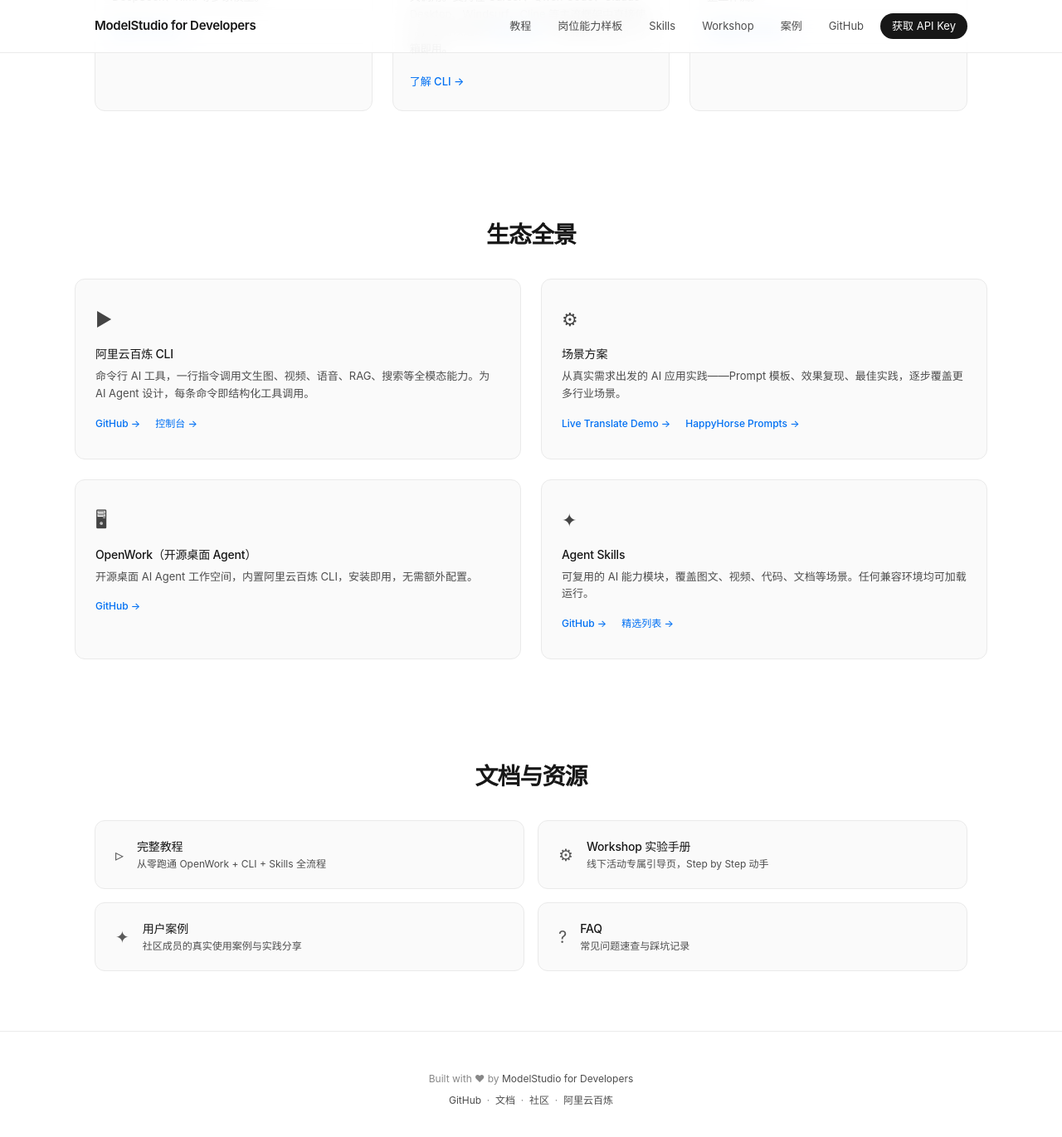
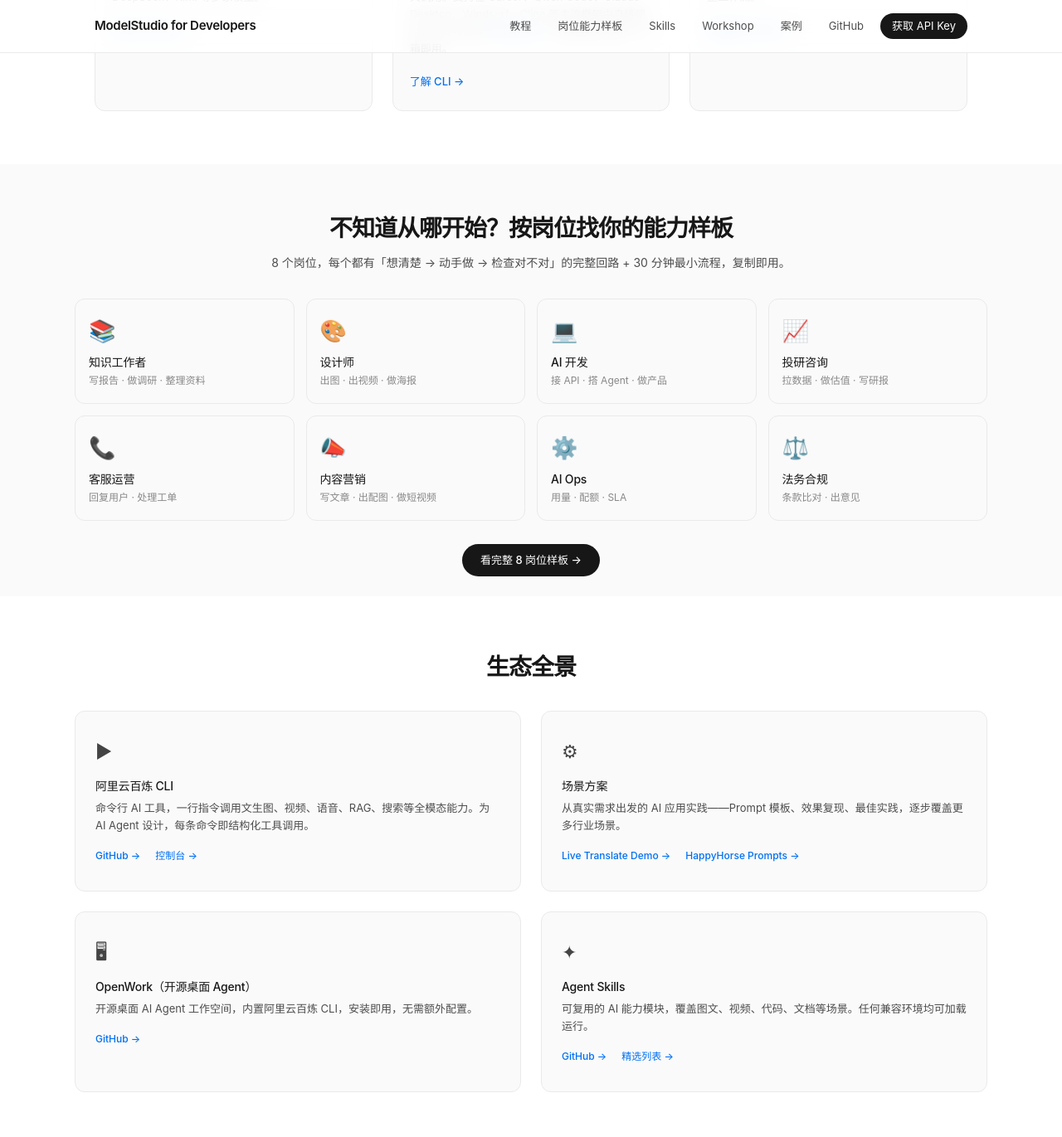
Before and after one commit to joeytoday/modelstudioai.github.io, a Jekyll site: the page built from index.md, in a window 1280 px wide and 1400 px high, scrolled down 585 px. Shown: the top 1371 px of the window at 83% size. Built offline with Jekyll 4.4.1, drawn with Linux system fonts in a browser that asks for light colours.

Commit message:
feat(home): add 岗位能力样板 entry section (8 role cards + CTA between steps and ecosystem)

```diff
--- a/_layouts/home.html
+++ b/_layouts/home.html
@@ -131,6 +131,22 @@ body { font-family: var(--font-sans); color: var(--ink); line-height: 1.5; backg
 .step-card a { color: var(--link); text-decoration: none; font-size: 13px; font-weight: 500; }
 .step-card a:hover { text-decoration: underline; }
 
+/* Playbook entry */
+.playbook-entry { padding: 56px 24px 24px; background: var(--canvas-soft, #fafafa); }
+.playbook-entry-inner { max-width: 1100px; margin: 0 auto; }
+.playbook-entry h2 { text-align: center; font-size: 28px; font-weight: 600; letter-spacing: -1px; margin: 0 0 10px; }
+.playbook-entry .section-sub { text-align: center; font-size: 14px; color: var(--body); margin: 0 0 32px; line-height: 1.6; }
+.playbook-grid { display: grid; grid-template-columns: repeat(4, 1fr); gap: 14px; margin-bottom: 28px; }
+@media (max-width: 768px) { .playbook-grid { grid-template-columns: repeat(2, 1fr); } }
+.pb-card { display: block; padding: 18px 16px; background: var(--bg-card); border: 1px solid var(--border-soft); border-radius: var(--rounded-lg); text-decoration: none; color: inherit; transition: background 0.2s, box-shadow 0.2s, transform 0.2s; }
+.pb-card:hover { background: var(--bg-card-hover); transform: translateY(-2px); box-shadow: 0 4px 16px rgba(0,0,0,0.06); text-decoration: none; }
+.pb-emoji { font-size: 26px; display: block; margin-bottom: 8px; }
+.pb-card h3 { font-size: 14px; font-weight: 500; margin: 0 0 4px; letter-spacing: -0.2px; color: var(--ink); }
+.pb-card p { font-size: 12px; color: var(--mute); margin: 0; line-height: 1.4; }
+.playbook-cta-wrap { text-align: center; }
+.playbook-cta { display: inline-block; padding: 10px 22px; background: var(--ink); color: #fff; border-radius: 100px; text-decoration: none; font-size: 13px; font-weight: 500; transition: opacity 0.15s; }
+.playbook-cta:hover { opacity: 0.85; text-decoration: none; }
+
 /* Ecosystem */
 .ecosystem { padding: 64px 24px; background: var(--canvas); }
 .ecosystem-inner { max-width: 1100px; margin: 0 auto; }
@@ -222,6 +238,24 @@ body { font-family: var(--font-sans); color: var(--ink); line-height: 1.5; backg
   </div>
 </section>
 
+<section class="playbook-entry">
+  <div class="playbook-entry-inner">
+    <h2>不知道从哪开始？按岗位找你的能力样板</h2>
+    <p class="section-sub">8 个岗位，每个都有「想清楚 &rarr; 动手做 &rarr; 检查对不对」的完整回路 + 30 分钟最小流程，复制即用。</p>
+    <div class="playbook-grid">
+      <a class="pb-card" href="/playbook/#kw"><span class="pb-emoji">📚</span><h3>知识工作者</h3><p>写报告 &middot; 做调研 &middot; 整理资料</p></a>
+      <a class="pb-card" href="/playbook/#dz"><span class="pb-emoji">🎨</span><h3>设计师</h3><p>出图 &middot; 出视频 &middot; 做海报</p></a>
+      <a class="pb-card" href="/playbook/#dev"><span class="pb-emoji">💻</span><h3>AI 开发</h3><p>接 API &middot; 搭 Agent &middot; 做产品</p></a>
+      <a class="pb-card" href="/playbook/#fin"><span class="pb-emoji">📈</span><h3>投研咨询</h3><p>拉数据 &middot; 做估值 &middot; 写研报</p></a>
+      <a class="pb-card" href="/playbook/#cs"><span class="pb-emoji">📞</span><h3>客服运营</h3><p>回复用户 &middot; 处理工单</p></a>
+      <a class="pb-card" href="/playbook/#mkt"><span class="pb-emoji">📣</span><h3>内容营销</h3><p>写文章 &middot; 出配图 &middot; 做短视频</p></a>
+      <a class="pb-card" href="/playbook/#ops"><span class="pb-emoji">⚙️</span><h3>AI Ops</h3><p>用量 &middot; 配额 &middot; SLA</p></a>
+      <a class="pb-card" href="/playbook/#legal"><span class="pb-emoji">⚖️</span><h3>法务合规</h3><p>条款比对 &middot; 出意见</p></a>
+    </div>
+    <div class="playbook-cta-wrap"><a class="playbook-cta" href="/playbook/">看完整 8 岗位样板 &rarr;</a></div>
+  </div>
+</section>
+
 <section class="ecosystem">
   <div class="ecosystem-inner">
     <h2>生态全景</h2>
```
